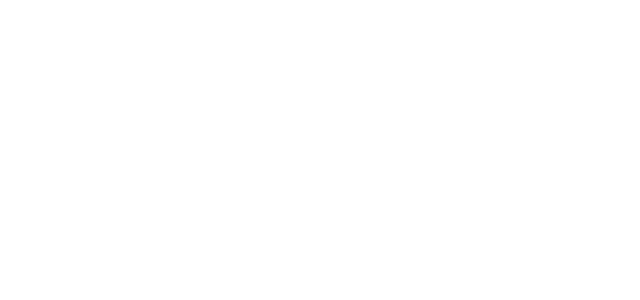
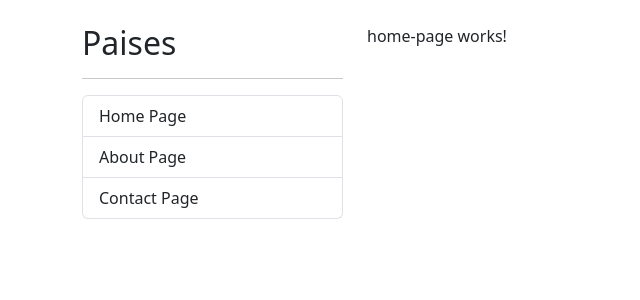
Before and after one commit to Brunocbarletta/countries-app-optimized, an Angular app: page /home in a window 1280 px wide. Shown: the top 300 px of the page, without its empty margins (0-640 px from the left). Built offline with nearby package versions, Linux system fonts and the light colour scheme.

Commit message:
clase 117 - Cambios iniciales y Rutas basicas establecidas.

```diff
--- a/src/app/app-routing.module.ts
+++ b/src/app/app-routing.module.ts
@@ -1,10 +1,30 @@
 import { NgModule } from '@angular/core';
 import { RouterModule, Routes } from '@angular/router';
+import { HomePageComponent } from './shared/pages/home-page/home-page.component';
+import { AboutPagesComponent } from './shared/pages/about-pages/about-pages.component';
+import { ContactPageComponent } from './shared/pages/contact-page/contact-page.component';
 
-const routes: Routes = [];
+const routes: Routes = [
+  {
+    path: 'home',
+    component: HomePageComponent
+  },
+  {
+    path: 'about',
+    component: AboutPagesComponent
+  },
+  {
+    path: 'contact',
+    component: ContactPageComponent
+  },
+  {
+    path: '**',
+    redirectTo: 'home'
+  }
+];
 
 @NgModule({
-  imports: [RouterModule.forRoot(routes)],
+  imports: [RouterModule.forRoot(routes)], //forRoot solo se usa para el modulo de rutas principal ubicado en la raiz de nuestro proyecto.
   exports: [RouterModule]
 })
 export class AppRoutingModule { }
--- a/src/app/app.component.html
+++ b/src/app/app.component.html
@@ -1,8 +1,9 @@
 <div class="row mt-4">
   <div class="col-3">
-    <!-- Sidebar -->
+    <shared-sidebar></shared-sidebar>
   </div>
   <div class="col">
     <!-- Nuestras paginas -->
+    <router-outlet></router-outlet>
   </div>
 </div>
--- a/src/app/app.module.ts
+++ b/src/app/app.module.ts
@@ -3,14 +3,16 @@
 
 import { AppComponent } from './app.component';
 import { SharedModule } from './shared/shared.module';
+import { AppRoutingModule } from './app-routing.module';
 
 @NgModule({
   declarations: [
     AppComponent
   ],
   imports: [
+    AppRoutingModule,
     BrowserModule,
-    SharedModule
+    SharedModule,
   ],
   providers: [],
   bootstrap: [AppComponent]
--- /dev/null
+++ b/src/app/shared/components/sidebar/sidebar.component.html
@@ -0,0 +1,14 @@
+<h2>Paises</h2>
+<hr>
+
+<ul class="list-group">
+  <li class="list-group-item" [routerLink]="''" [routerLinkActive]="'active'"  [routerLinkActiveOptions]="{exact: true}">
+    Home Page
+  </li>
+  <li class="list-group-item" [routerLink]="'about'" [routerLinkActive]="'active'">
+    About Page
+  </li>
+  <li class="list-group-item" [routerLink]="'contact'" [routerLinkActive]="'active'">
+    Contact Page
+  </li>
+</ul>
--- a/src/index.html
+++ b/src/index.html
@@ -6,8 +6,9 @@
   <base href="/">
   <meta name="viewport" content="width=device-width, initial-scale=1">
   <link rel="icon" type="image/x-icon" href="favicon.ico">
+  <link href="https://cdn.jsdelivr.net/npm/bootstrap@5.3.2/dist/css/bootstrap.min.css" rel="stylesheet" integrity="sha384-T3c6CoIi6uLrA9TneNEoa7RxnatzjcDSCmG1MXxSR1GAsXEV/Dwwykc2MPK8M2HN" crossorigin="anonymous">
 </head>
-<body>
+<body class="container">
   <app-root></app-root>
 </body>
 </html>
```
Also changed, not shown: src/app/shared/components/sidebar/sidebar.component.ts (added, +10 -0 lines), src/app/shared/shared.module.ts (+19 -2 lines), src/app/shared/components/sidebar/sidebar.component.scss (added), 1 other file (tests, documents, lock files or other folders).
